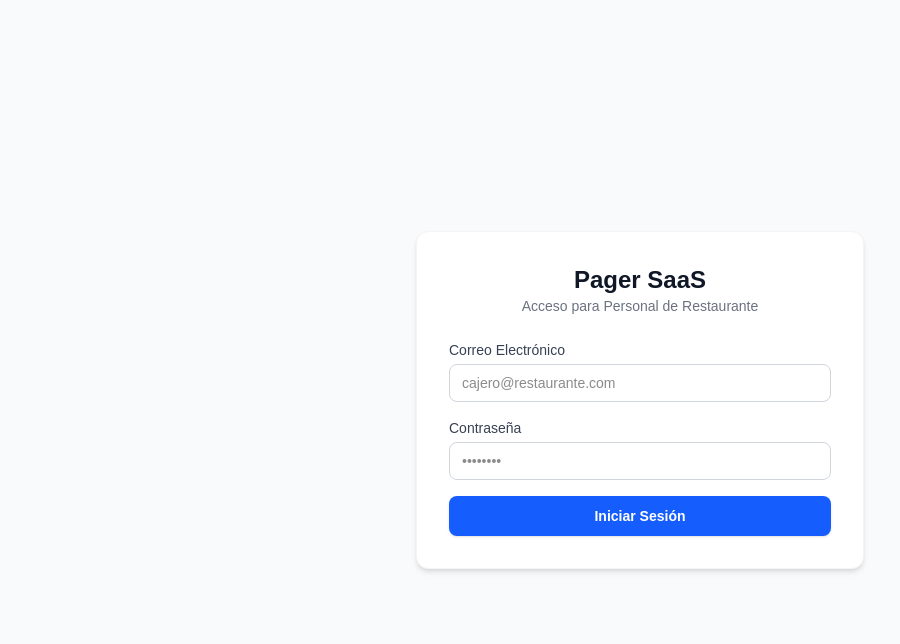
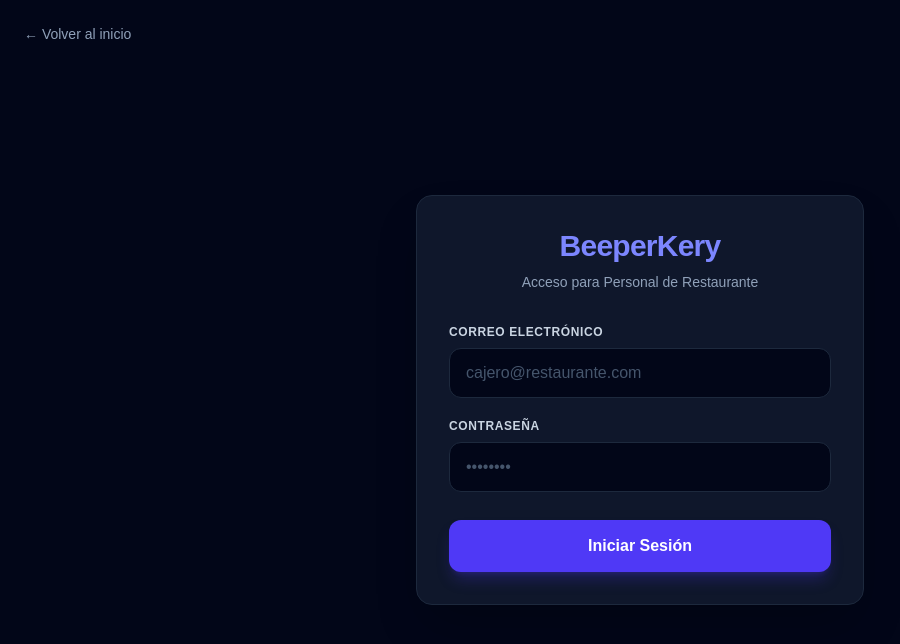
Before and after one commit to JTriana2010/beeper-digital-saas, a Next.js app: page /login in a window 1280 px wide. Shown: the top 644 px of the page, without its empty margins (0-900 px from the left). Built offline with nearby package versions, Linux system fonts and the light colour scheme; no server answers.

Commit message:
Login actualizado con branding BeeperKery

```diff
--- a/app/login/page.tsx
+++ b/app/login/page.tsx
@@ -1,85 +1,57 @@
-'use client';
-
-import { useState } from 'react';
-import { useRouter } from 'next/navigation';
-import { createClient } from '@/lib/supabase/client';
+import Link from 'next/link';
 
 export default function LoginPage() {
-  const [email, setEmail] = useState('');
-  const [password, setPassword] = useState('');
-  const [error, setError] = useState<string | null>(null);
-  const [loading, setLoading] = useState(false);
-  const router = useRouter();
-  const supabase = createClient();
+  return (
+    <div className="min-h-screen bg-slate-950 text-slate-100 flex flex-col justify-center items-center p-6 relative">
+      {/* Botón para regresar a la landing */}
+      <Link
+        href="/"
+        className="absolute top-6 left-6 text-sm text-slate-400 hover:text-white transition flex items-center gap-2"
+      >
+        ← Volver al inicio
+      </Link>
 
-  const handleLogin = async (e: React.FormEvent) => {
-    e.preventDefault();
-    setLoading(true);
-    setError(null);
-
-    const { error } = await supabase.auth.signInWithPassword({
-      email,
-      password,
-    });
-
-    if (error) {
-      setError('Credenciales inválidas. Revisa el correo o la contraseña.');
-      setLoading(false);
-    } else {
-      router.push('/dashboard');
-      router.refresh();
-    }
-  };
-
-  return (
-    <div className="flex min-h-screen items-center justify-center bg-gray-50 p-4">
-      <div className="w-full max-w-md rounded-xl bg-white p-8 shadow-md border border-gray-100">
-        <div className="mb-6 text-center">
-          <h1 className="text-2xl font-bold text-gray-900">Pager SaaS</h1>
-          <p className="text-sm text-gray-500">Acceso para Personal de Restaurante</p>
+      {/* Tarjeta de Login */}
+      <div className="max-w-md w-full bg-slate-900 border border-slate-800 p-8 rounded-2xl shadow-2xl">
+        <div className="text-center mb-8">
+          <h1 className="text-3xl font-extrabold text-indigo-400 tracking-tight">
+            BeeperKery
+          </h1>
+          <p className="text-sm text-slate-400 mt-2">
+            Acceso para Personal de Restaurante
+          </p>
         </div>
 
-        {error && (
-          <div className="mb-4 rounded-lg bg-red-50 p-3 text-sm text-red-600 border border-red-200">
-            {error}
-          </div>
-        )}
-
-        <form onSubmit={handleLogin} className="space-y-4">
+        <form className="space-y-5">
           <div>
-            <label className="block text-sm font-medium text-gray-700 mb-1">
+            <label className="block text-xs font-semibold text-slate-300 uppercase tracking-wider mb-2">
               Correo Electrónico
             </label>
             <input
               type="email"
-              value={email}
-              onChange={(e) => setEmail(e.target.value)}
+              placeholder="cajero@restaurante.com"
+              className="w-full bg-slate-950 border border-slate-800 rounded-xl px-4 py-3 text-slate-100 placeholder-slate-600 focus:outline-none focus:border-indigo-500 focus:ring-1 focus:ring-indigo-500 transition"
               required
-              className="w-full rounded-lg border border-gray-300 px-3 py-2 text-sm focus:border-blue-500 focus:outline-none focus:ring-1 focus:ring-blue-500"
-              placeholder="cajero@restaurante.com"
             />
           </div>
 
           <div>
-            <label className="block text-sm font-medium text-gray-700 mb-1">
+            <label className="block text-xs font-semibold text-slate-300 uppercase tracking-wider mb-2">
               Contraseña
             </label>
             <input
               type="password"
-              value={password}
-              onChange={(e) => setPassword(e.target.value)}
+              placeholder="••••••••"
+              className="w-full bg-slate-950 border border-slate-800 rounded-xl px-4 py-3 text-slate-100 placeholder-slate-600 focus:outline-none focus:border-indigo-500 focus:ring-1 focus:ring-indigo-500 transition"
               required
-              className="w-full rounded-lg border border-gray-300 px-3 py-2 text-sm focus:border-blue-500 focus:outline-none focus:ring-1 focus:ring-blue-500"
-              placeholder="••••••••"
             />
           </div>
 
           <button
             type="submit"
-            disabled={loading}
-            className="w-full rounded-lg bg-blue-600 py-2.5 text-sm font-semibold text-white shadow-sm hover:bg-blue-500 focus:outline-none disabled:opacity-50 transition-colors"
+            className="w-full bg-indigo-600 hover:bg-indigo-500 text-white font-semibold py-3.5 rounded-xl transition shadow-lg shadow-indigo-600/25 mt-2"
           >
-            {loading ? 'Ingresando...' : 'Iniciar Sesión'}
+            Iniciar Sesión
           </button>
         </form>
       </div>
```
